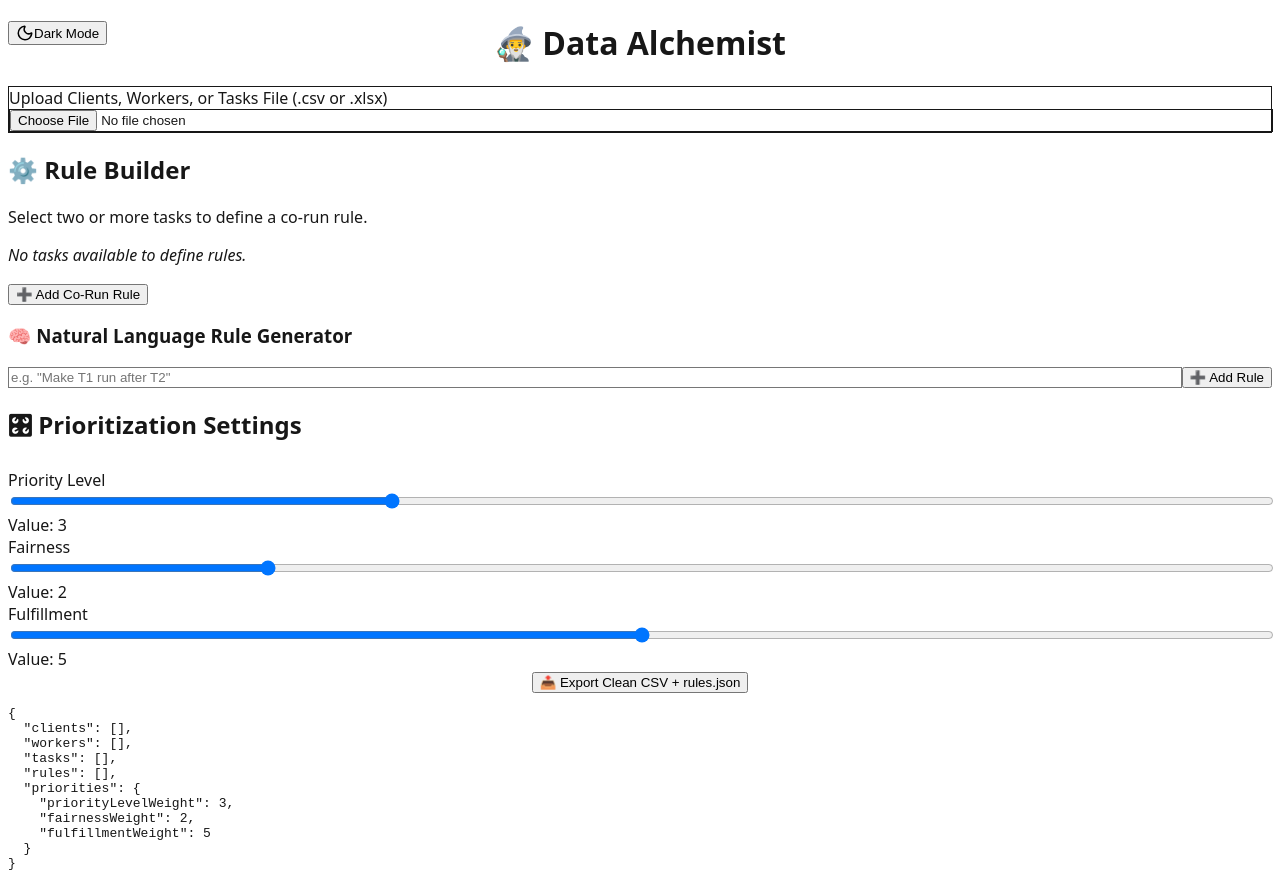
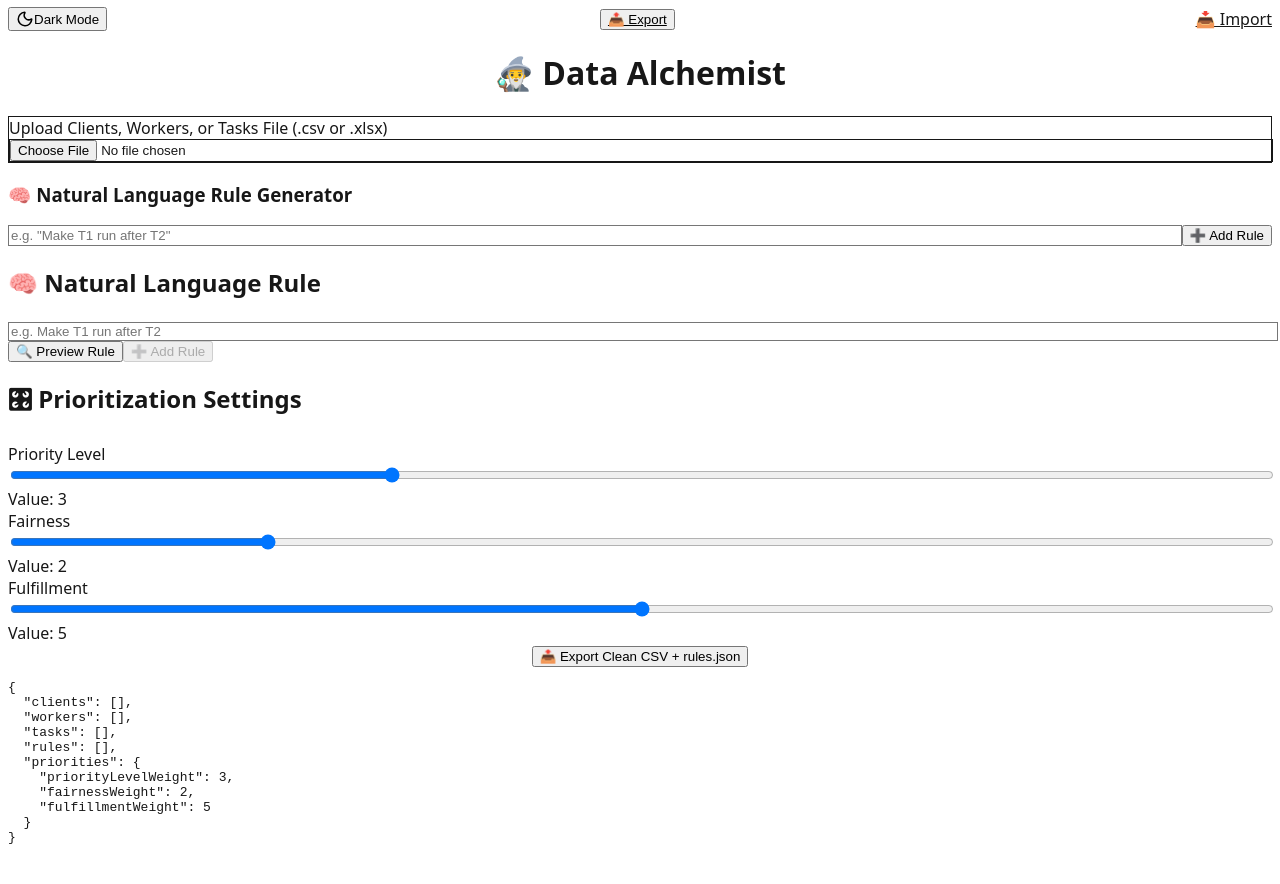
Before and after one commit to sumansouravss/data-alchemist, a Next.js app: page / in a window 1280 px wide. After the commit the page ends 858 px from the top, so only its background shows below. Built offline with nearby package versions, Linux system fonts and the light colour scheme.

Commit message:
chnages add on

```diff
--- a/component/NLRuleGenerator.tsx
+++ b/component/NLRuleGenerator.tsx
@@ -0,0 +1,103 @@
+import { useState } from 'react';
+
+interface Rule {
+  type: string;
+  [key: string]: any;
+}
+
+interface NLRuleGeneratorProps {
+  onAddRule: (rule: Rule) => void;
+  taskIds: string[]; // ✅ for validation
+}
+
+const NLRuleGenerator = ({ onAddRule, taskIds }: NLRuleGeneratorProps) => {
+  const [input, setInput] = useState('');
+  const [preview, setPreview] = useState<Rule | null>(null);
+
+  const parseRule = (text: string): Rule | null => {
+    // Format 1: Make T1 run after T2
+    let match = text.match(/make (\w+) run after (\w+)/i);
+    if (match) {
+      return { type: 'dependency', after: match[1], before: match[2] };
+    }
+
+    // Format 2: T1 depends on T2
+    match = text.match(/(\w+) depends on (\w+)/i);
+    if (match) {
+      return { type: 'dependency', after: match[1], before: match[2] };
+    }
+
+    // Format 3: Run T1 after T2
+    match = text.match(/run (\w+) after (\w+)/i);
+    if (match) {
+      return { type: 'dependency', after: match[1], before: match[2] };
+    }
+
+    return null;
+  };
+
+  const handlePreview = () => {
+    const rule = parseRule(input);
+    if (!rule) {
+      alert('❌ Could not understand rule. Try formats like "Make T1 run after T2" or "T1 depends on T2"');
+      setPreview(null);
+      return;
+    }
+
+    // ✅ Task ID validation
+    if (!taskIds.includes(rule.before) || !taskIds.includes(rule.after)) {
+      alert(`❌ Task IDs not found. Ensure "${rule.after}" and "${rule.before}" are valid.`);
+      setPreview(null);
+      return;
+    }
+
+    setPreview(rule);
+  };
+
+  const handleSubmit = () => {
+    if (!preview) return;
+    onAddRule(preview);
+    setInput('');
+    setPreview(null);
+  };
+
+  return (
+    <div className="bg-white dark:bg-gray-800 shadow rounded p-4 mt-6">
+      <h2 className="text-lg font-bold mb-2 text-gray-800 dark:text-gray-100">🧠 Natural Language Rule</h2>
+
+      <input
+        value={input}
+        onChange={(e) => setInput(e.target.value)}
+        placeholder='e.g. Make T1 run after T2'
+        className="w-full px-3 py-2 border border-gray-300 rounded mb-2 dark:bg-gray-700 dark:text-white"
+      />
+
+      <div className="flex gap-2">
+        <button
+          onClick={handlePreview}
+          className="bg-yellow-500 hover:bg-yellow-600 text-white px-4 py-2 rounded"
+        >
+          🔍 Preview Rule
+        </button>
+
+        <button
+          onClick={handleSubmit}
+          disabled={!preview}
+          className={`${
+            preview ? 'bg-green-600 hover:bg-green-700' : 'bg-gray-400 cursor-not-allowed'
+          } text-white px-4 py-2 rounded`}
+        >
+          ➕ Add Rule
+        </button>
+      </div>
+
+      {preview && (
+        <div className="mt-4 text-sm text-green-700 dark:text-green-300 bg-green-100 dark:bg-green-900 p-2 rounded">
+          ✅ Preview: <code>{JSON.stringify(preview)}</code>
+        </div>
+      )}
+    </div>
+  );
+};
+
+export default NLRuleGenerator;
--- a/pages/index.tsx
+++ b/pages/index.tsx
@@ -8,7 +8,10 @@ import ExportManager from '../component/ExportManager';
 import RuleBuilder from '../component/RuleBuilder';
 import NLRuleInput from '../component/MLRuleInput';
 import DarkModeToggle from '../component/DarkModeToggle';
-import NLTaskSearchBar from '../component/NLTaskSearchBar'; // ✅ Added natural language search
+import NLTaskSearchBar from '../component/NLTaskSearchBar';
+import NLRuleGenerator from '../component/NLRuleGenerator';
+
+const isValidTaskId = (taskIds: string[], id: string) => taskIds.includes(id);
 
 type EntityType = 'clients' | 'workers' | 'tasks';
 
@@ -25,6 +28,8 @@ export default function Home() {
     fulfillmentWeight: 5,
   });
 
+  const taskIds = tasks.map(t => t.TaskID);
+
   const handleDataParsed = ({ entity, data }: { entity: EntityType; data: Record<string, string>[] }) => {
     if (entity === 'clients') setClients(data);
     else if (entity === 'workers') setWorkers(data);
@@ -32,6 +37,12 @@ export default function Home() {
   };
 
   const handleAddRule = (newRule: any) => {
+    if (newRule.type === 'dependency') {
+      if (!isValidTaskId(taskIds, newRule.before) || !isValidTaskId(taskIds, newRule.after)) {
+        alert('Invalid task IDs in rule. Please ensure both tasks exist.');
+        return;
+      }
+    }
     setRules((prev) => [...prev, newRule]);
   };
 
@@ -39,15 +50,108 @@ export default function Home() {
     setRules((prev) => prev.filter((_, i) => i !== index));
   };
 
+  // ✅ Load from localStorage on mount
+  useEffect(() => {
+    const savedSession = localStorage.getItem('data-alchemist-session');
+    if (savedSession) {
+      const { clients, workers, tasks, rules, priorities } = JSON.parse(savedSession);
+      setClients(clients || []);
+      setWorkers(workers || []);
+      setTasks(tasks || []);
+      setRules(rules || []);
+      setPriorities(priorities || {
+        priorityLevelWeight: 3,
+        fairnessWeight: 2,
+        fulfillmentWeight: 5,
+      });
+    }
+  }, []);
+
+  // ✅ Save to localStorage on any change
+  useEffect(() => {
+    localStorage.setItem(
+      'data-alchemist-session',
+      JSON.stringify({ clients, workers, tasks, rules, priorities })
+    );
+  }, [clients, workers, tasks, rules, priorities]);
+
   useEffect(() => {
     const validationResults = validateData({ clients, workers, tasks });
     setErrors(validationResults);
   }, [clients, workers, tasks]);
 
   return (
-    <div className="min-h-screen bg-white dark:bg-black text-gray-900 dark:text-gray-100 transition-colors">
+    <div className="min-h-screen bg-white dark:bg-black text-gray-900 dark:text-gray-100 transition-colors duration-500 ease-in-out">
       <div className="p-6 max-w-7xl mx-auto">
-        <DarkModeToggle />
+
+        {/* ✅ Control Panel */}
+        <div className="flex items-center justify-between flex-wrap gap-4 mb-6 space-x-4">
+
+          <DarkModeToggle />
+
+          <button
+            onClick={() => {
+              if (confirm("Are you sure you want to reset the session?")) {
+                localStorage.removeItem("data-alchemist-session");
+                location.reload();
+              }
+            }}
+            className="text-sm text-red-500 underline hover:text-red-700 transition-colors"
+          >
+            🔄 Reset
+          </button>
+
+          <button
+            onClick={() => {
+              const session = JSON.stringify({ clients, workers, tasks, rules, priorities }, null, 2);
+              const blob = new Blob([session], { type: 'application/json' });
+              const url = URL.createObjectURL(blob);
+              const link = document.createElement('a');
+              link.href = url;
+              link.download = 'data-alchemist-session.json';
+              link.click();
+              URL.revokeObjectURL(url);
+            }}
+            className="text-sm text-blue-500 underline hover:text-blue-700 transition-colors"
+          >
+            📤 Export
+          </button>
+
+          <label
+            htmlFor="import-session"
+            className="text-sm text-green-500 underline hover:text-green-700 cursor-pointer transition-colors"
+          >
+            📥 Import
+          </label>
+          <input
+            type="file"
+            accept=".json"
+            className="hidden"
+            id="import-session"
+            onChange={(e) => {
+              const file = e.target.files?.[0];
+              if (!file) return;
+              const reader = new FileReader();
+              reader.onload = () => {
+                try {
+                  const parsed = JSON.parse(reader.result as string);
+                  if (parsed.clients && parsed.workers && parsed.tasks) {
+                    setClients(parsed.clients);
+                    setWorkers(parsed.workers);
+                    setTasks(parsed.tasks);
+                    setRules(parsed.rules || []);
+                    setPriorities(parsed.priorities || priorities);
+                  } else {
+                    alert("Invalid session file");
+                  }
+                } catch {
+                  alert("Failed to parse JSON file");
+                }
+              };
+              reader.readAsText(file);
+            }}
+          />
+        </div>
 
         <h1 className="text-3xl font-bold mb-6 text-center">🧙‍♂️ Data Alchemist</h1>
 
@@ -69,9 +173,11 @@ export default function Home() {
         {clients.length > 0 && (
           <EditableTable data={clients} setData={setClients} title="Clients" />
         )}
+
         {workers.length > 0 && (
           <EditableTable data={workers} setData={setWorkers} title="Workers" />
         )}
+
         {tasks.length > 0 && (
           <>
             <TaskSearchBar originalData={tasks} onFiltered={setFilteredTasks} />
@@ -81,12 +187,13 @@ export default function Home() {
               setData={setTasks}
               title="Tasks"
             />
+            <RuleBuilder onAddRule={handleAddRule} taskIds={taskIds} />
           </>
         )}
 
         <div className="mt-10 space-y-4">
-          <RuleBuilder onAddRule={handleAddRule} />
           <NLRuleInput onAddRule={handleAddRule} />
+          <NLRuleGenerator onAddRule={handleAddRule} taskIds={taskIds} />
         </div>
 
         {rules.length > 0 && (
```
Also changed, not shown: utils/validateData.ts (+28 -29 lines).
